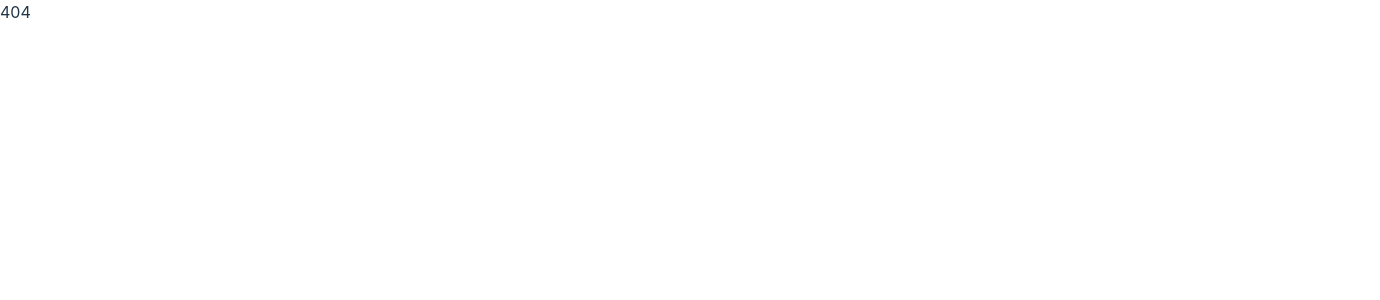
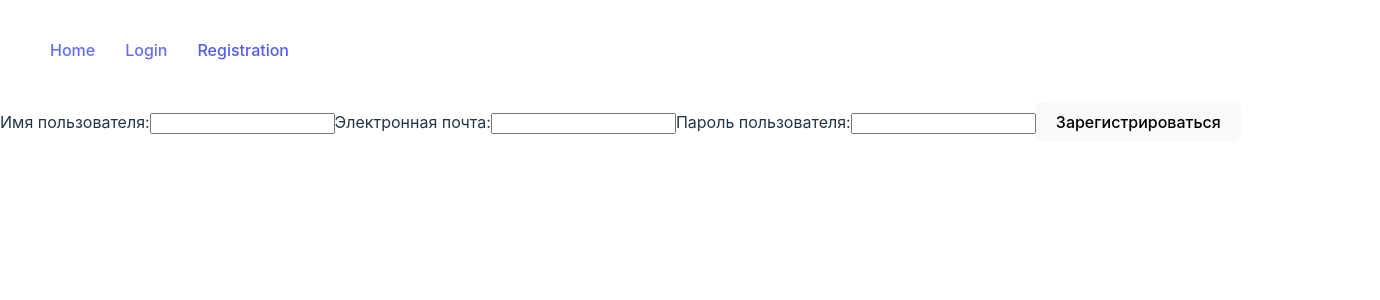
Before and after one commit to Nik-Dub-Hub/BobrTea, a React (Vite) app in the folder client/: page /reg in a window 1280 px wide. Shown: the top 300 px of the page, 1380 px wide, since content can reach past the window. Built offline with nearby package versions, Linux system fonts and the light colour scheme.

Commit message:
form for SignUp

```diff
--- a/client/src/App.jsx
+++ b/client/src/App.jsx
@@ -1,16 +1,19 @@
 import { useState } from 'react'
 import { BrowserRouter, Route, Routes } from 'react-router';
 import Layout from './widgets/Layout/Layout';
+import RegPage from './pages/RegPage/RegPage';
+import MainPage from './pages/MainPage/MainPage';
 
 function App() {
-
+  const [user,setUser] = useState(null)
   return (
     <BrowserRouter>
       <Routes>
-        <Route path='/' element={<Layout/>}>
-
+        <Route path='/' element={<Layout user={user} setUser={setUser}/>}>
+          <Route path='/' element={<MainPage/>}/>
+          <Route path='/reg' element={<RegPage setUser={setUser}/>}/>
         </Route>
-        <Route path='*' element={<>404</>}/>
+        <Route path='*' element={<>Извинитесь!</>}/>
       </Routes>
     </BrowserRouter>
   )
--- /dev/null
+++ b/client/src/features/auth/ui/SignUpForm/SignUpForm.jsx
@@ -0,0 +1,32 @@
+import React, { useState } from 'react'
+
+
+
+const INITIAL_INPUTS_DATA = {
+  username: "",
+  email: "",
+  password: "",
+  repeatPassword: "",
+};
+
+export default function SignUpForm({setUser}) {
+
+    const [inputs,setInputs] = useState(INITIAL_INPUTS_DATA)
+
+    const onChangeHandler = (event)=> {
+        setInputs((prev)=> ({...prev,[event.target.name] : event.target.value}))
+    }
+
+
+  return (
+    <form>
+      <label htmlFor="username">Имя пользователя:</label>
+      <input type="text" name="username" onChange={onChangeHandler} />
+      <label htmlFor="email">Электронная почта:</label>
+      <input type="email" name="email" onChange={onChangeHandler} />
+      <label htmlFor="password">Пароль пользователя:</label>
+      <input type="password" name="password" onChange={onChangeHandler} />
+      <button type='button'>Зарегистрироваться</button>
+    </form>
+  );
+}
--- /dev/null
+++ b/client/src/pages/MainPage/MainPage.jsx
@@ -0,0 +1,9 @@
+import React from 'react'
+
+export default function MainPage() {
+  return (
+    <div>
+      <h1>БОБРЧАЙ</h1>
+    </div>
+  )
+}
--- /dev/null
+++ b/client/src/pages/RegPage/RegPage.jsx
@@ -0,0 +1,10 @@
+import React from 'react'
+import SignUpForm from '../../features/auth/ui/SignUpForm/SignUpForm'
+
+export default function RegPage({setUser}) {
+  return (
+    <div>
+      <SignUpForm setUser={setUser}/>
+    </div>
+  )
+}
--- a/client/src/widgets/Layout/Layout.jsx
+++ b/client/src/widgets/Layout/Layout.jsx
@@ -2,10 +2,10 @@ import React from 'react'
 import { Outlet } from 'react-router'
 import Nav from '../Nav/Nav'
 
-export default function Layout() {
+export default function Layout({user,setUser}) {
   return (
     <>
-        <Nav/>
+        <Nav user={user} setUser={setUser}/>
         <Outlet/>
     </>
   )
--- a/client/src/widgets/Nav/Nav.jsx
+++ b/client/src/widgets/Nav/Nav.jsx
@@ -1,13 +1,14 @@
 import React from 'react'
-import { NavLink } from 'react-router'
+import { NavLink, useNavigate } from 'react-router'
 import styles from './Nav.module.css'
 
-export default function Nav() {
+export default function Nav({user,setUser}) {
+  const navigate = useNavigate()
   return (
     <nav className={styles.container}>
+        <NavLink to='/'className={({ isActive }) => (isActive ? styles.active : '')}>Home</NavLink>
+        <NavLink to='/login'className={({ isActive }) => (isActive ? styles.active : '')}>Login</NavLink>
         <NavLink to='/reg' className={({ isActive }) => (isActive ? styles.active : '')}>Registration</NavLink>
-        <NavLink to='/login'className={({ isActive }) => (isActive ? styles.active : '')}>Login</NavLink>
-        <NavLink to='/'className={({ isActive }) => (isActive ? styles.active : '')}>Home</NavLink>
     </nav>
   )
 }
```
